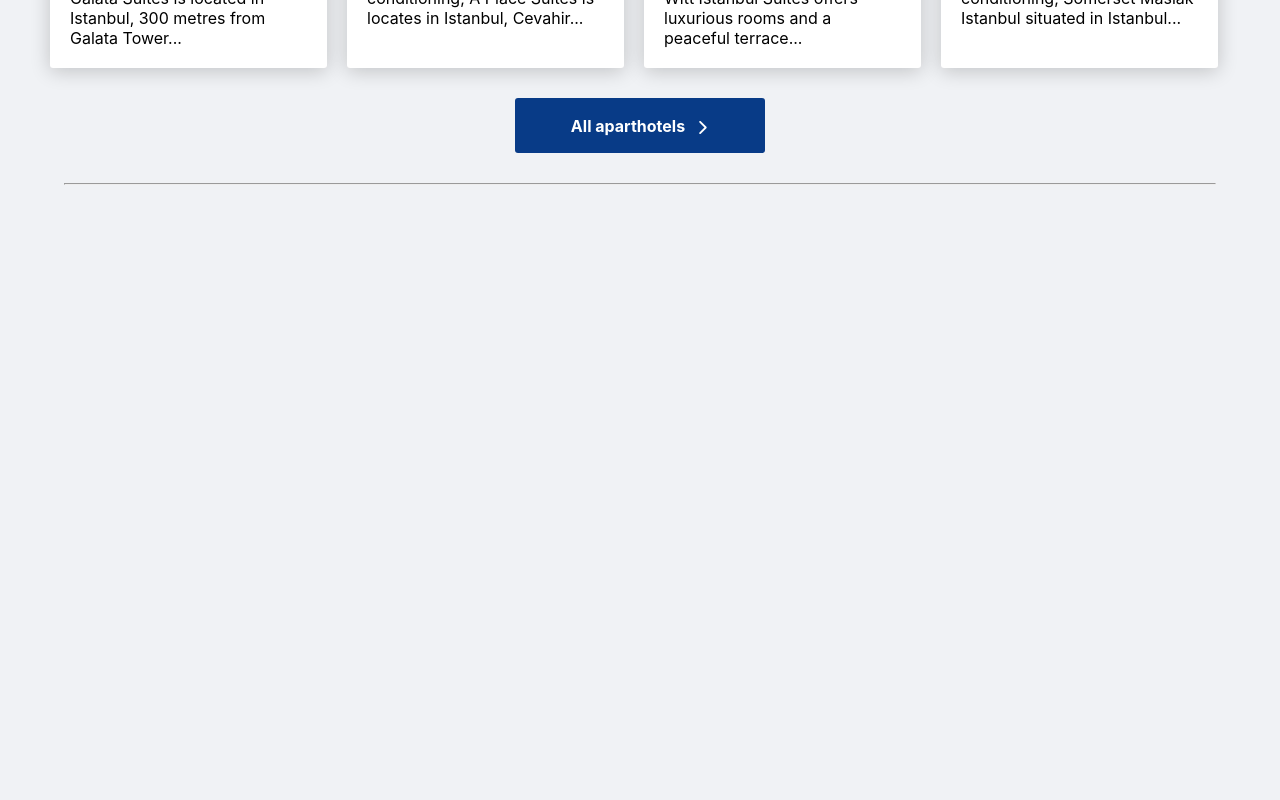
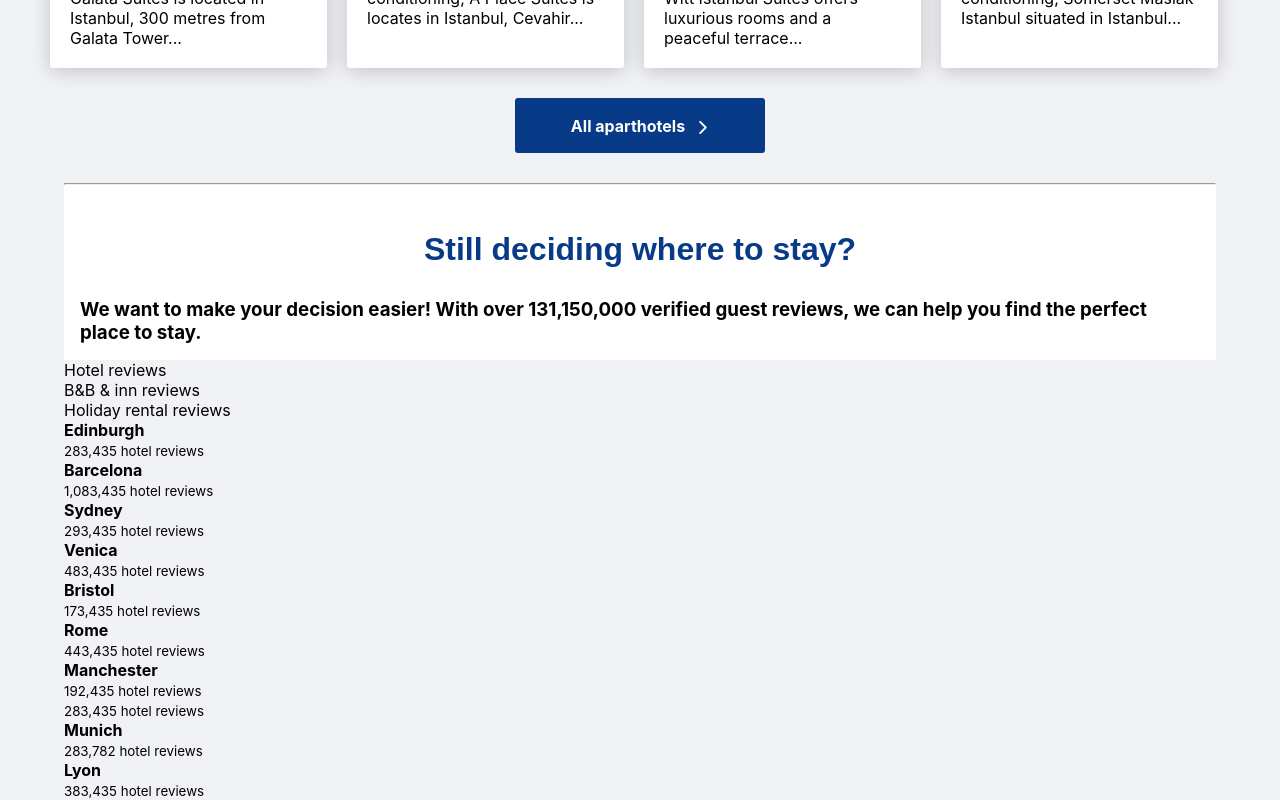
Before and after one commit to hidayettahal/Booking-clonee, a React (Vite) app: page / in a window 1280 px wide. Shown: the part 2921-3721 px from the top of the page. Before the commit the page ends 3106 px from the top, so only its background shows below. Built offline with nearby package versions, Linux system fonts and the light colour scheme.

Commit message:
Reviews giriş yapıldı

```diff
--- a/src/App.jsx
+++ b/src/App.jsx
@@ -6,6 +6,7 @@ import Discover from "./components/Discover";
 import Header from "./components/Header";
 import Highlights from "./components/Highlights";
 import Navbar from "./components/Navbar";
+import Reviews from "./components/Reviews";
 import Section from "./components/Section";
 import Showcase from "./components/Showcase";
 
@@ -21,6 +22,7 @@ function App() {
       <Card />
       <Discover />
       <Aparthotels />
+      <Reviews />
     </div>
   );
 }
--- /dev/null
+++ b/src/components/Reviews.jsx
@@ -0,0 +1,84 @@
+import React from "react";
+import "./Reviews.css";
+function Reviews() {
+  return (
+    <section>
+      <div className="container header">
+        <h1 className="index-title">Still deciding where to stay?</h1>
+        <h3 className="subtitle-reviews">
+          We want to make your decision easier! With over 131,150,000 verified
+          guest reviews, we can help you find the perfect place to stay.
+        </h3>
+      </div>
+      <div className="container button-large">
+        <div className="btn-active">Hotel reviews</div>
+        <div className="btn-rew">B&B & inn reviews</div>
+        <div className="btn-rew">Holiday rental reviews</div>
+      </div>
+      <div className="container Rev-item">
+        <div className="Reviews-item">
+          <h4 className="Reviews-item-title">Edinburgh</h4>
+          <div className="Reviews-item-subtitle">
+            <small>283,435 hotel reviews</small>
+          </div>
+        </div>
+        <div className="Reviews-item">
+          <h4 className="Reviews-item-title">Barcelona</h4>
+          <div className="Reviews-item-subtitle">
+            <small>1,083,435 hotel reviews</small>
+          </div>
+        </div>
+        <div className="Reviews-item">
+          <h4 className="Reviews-item-title">Sydney</h4>
+          <div className="Reviews-item-subtitle">
+            <small>293,435 hotel reviews</small>
+          </div>
+        </div>
+        <div className="Reviews-item">
+          <h4 className="Reviews-item-title">Venica</h4>
+          <div className="Reviews-item-subtitle">
+            <small>483,435 hotel reviews</small>
+          </div>
+        </div>
+        <div className="Reviews-item">
+          <h4 className="Reviews-item-title">Bristol</h4>
+          <div className="Reviews-item-subtitle">
+            <small>173,435 hotel reviews</small>
+          </div>
+        </div>
+        <div className="Reviews-item">
+          <h4 className="Reviews-item-title">Rome</h4>
+          <div className="Reviews-item-subtitle">
+            <small>443,435 hotel reviews</small>
+          </div>
+        </div>
+        <div className="Reviews-item">
+          <h4 className="Reviews-item-title">Manchester</h4>
+          <div className="Reviews-item-subtitle">
+            <small>192,435 hotel reviews</small>
+          </div>
+        </div>
+        <div className="Reviews-item">
+          <h4 className="Reviews-item-title"></h4>
+          <div className="Reviews-item-subtitle">
+            <small>283,435 hotel reviews</small>
+          </div>
+        </div>
+        <div className="Reviews-item">
+          <h4 className="Reviews-item-title">Munich</h4>
+          <div className="Reviews-item-subtitle">
+            <small>283,782 hotel reviews</small>
+          </div>
+        </div>
+        <div className="Reviews-item">
+          <h4 className="Reviews-item-title">Lyon</h4>
+          <div className="Reviews-item-subtitle">
+            <small>383,435 hotel reviews</small>
+          </div>
+        </div>
+      </div>
+    </section>
+  );
+}
+
+export default Reviews;
```
Also changed, not shown: src/components/Reviews.css (added).
